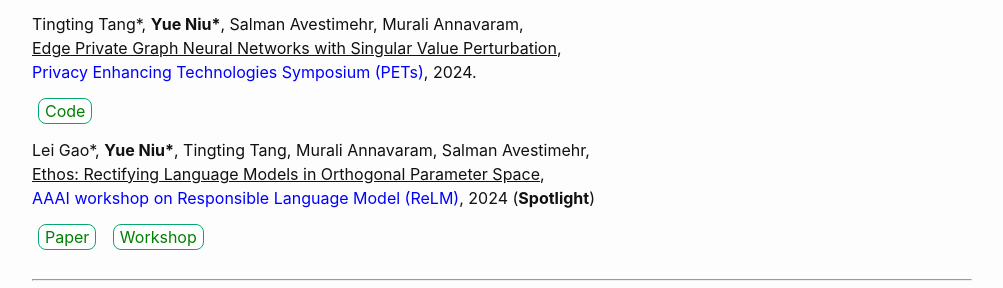
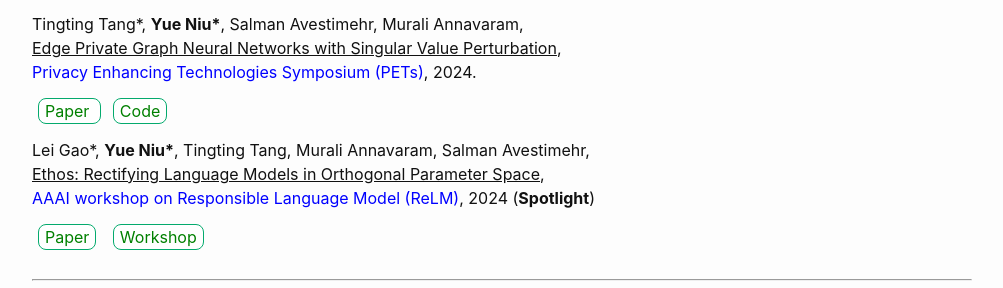
Before and after one commit to yuehniu/homepage, a Jekyll site: the page built from publication.md, in a window 1280 px wide and 900 px high, scrolled down 537 px. Shown: the part 159-447 px from the top of the window, without its empty margins (138-1141 px from the left). Built offline with Jekyll 4.4.1, drawn with Linux system fonts in a browser that asks for light colours; our own code applies the rules of GitHub Pages for plain Markdown files.

Commit message:
Publication page: add paper link for Eclipse.

```diff
--- a/publication.md
+++ b/publication.md
@@ -30,6 +30,9 @@
 <u>Edge Private Graph Neural Networks with Singular Value Perturbation</u>,
 <span style="color:blue">Privacy Enhancing Technologies Symposium (PETs)</span>, 2024.
 
+<a href="https://yuehniu.github.io/homepage/docs/PETS_2024_Eclipse.pdf" class="btn" target="_blank">
+    Paper
+</a>
 <a href="https://github.com/TinaTangTingting/Eclipse" class="btn">Code</a>
 
 Lei Gao\*, **Yue Niu\***, Tingting Tang, Murali Annavaram, Salman Avestimehr,
```
Also changed, not shown: 1 other file.
